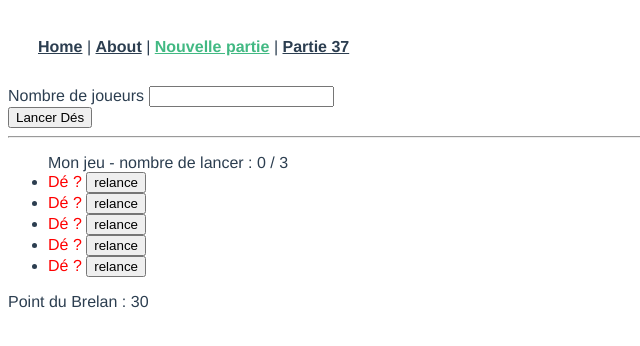
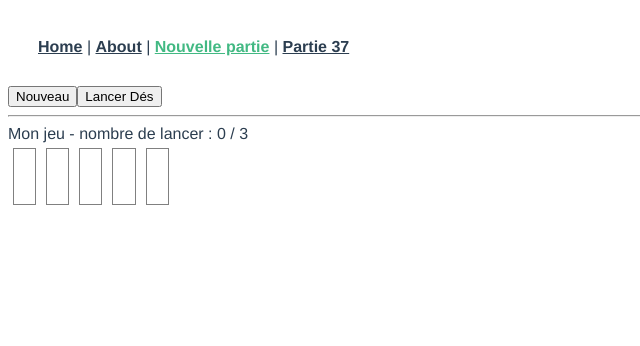
Before and after one commit to matalabanana/yams, a Vue app: page /start in a window 1280 px wide. Shown: the top 346 px of the page, without its empty margins (0-640 px from the left). Built offline with nearby package versions, Linux system fonts and the light colour scheme.

Commit message:
correction

```diff
--- a/src/components/De.vue
+++ b/src/components/De.vue
@@ -18,9 +18,8 @@ export default {
 
 
 <template>
-	<div v-bind:class="{actif : relance}">
-		Dé {{valeur>0 ? valeur : '?'}}
-		<button @click="emitToggleDe"> {{relance ? 'relance' : 'garde'}} </button>
+	<div class="deCarre" v-bind:class="{keep : !relance}" @click="emitToggleDe">
+		{{valeur>0 ? valeur : '&nbsp;'}}
 	</div>
 </template>
 
@@ -28,5 +27,6 @@ export default {
 
 
 <style>
-	.actif { color:red; }
+	.keep { background:green; }
+	.deCarre { font-size: 40px; cursor:pointer; border: 1px solid grey; padding: 5px; margin: 5px; float: left; }
 </style>
--- a/src/components/Jeu.vue
+++ b/src/components/Jeu.vue
@@ -9,7 +9,6 @@ export default {
   },
   data() {
     return {
-      pointBrelan:30,
       count:0,
       des: [
         { id:0, valeur:0, relance: true },
@@ -31,7 +30,17 @@ export default {
     },
     changeDeStatut(payload) {
       console.log('change le statut de '+payload.idex)
-      this.des[payload.idex].relance = ! this.des[payload.idex].relance
+      if (this.des[payload.idex].valeur == 0) {
+        this.des[payload.idex].relance = true;
+      } else {
+        this.des[payload.idex].relance = ! this.des[payload.idex].relance
+      }
+    },
+    clearJeu() {
+      for (let i=0; i < 5; i++) {
+        this.des[i].valeur = 0
+        this.des[i].relance = true;
+      }
     }
   }
 }
@@ -40,21 +49,14 @@ export default {
 
 <template>
 	<div>
-		Nombre de joueurs <input type="text" class="form-control">
-		<br>
-		<!--<button class="btn btn-success">Démarrer le jeu </button>  -->
+		<button v-on:click="clearJeu"> Nouveau </button>
 
 		<button v-on:click="lancerDes">Lancer Dés</button>
 
 		<hr>
-		<ul> Mon jeu - nombre de lancer : {{count}} / 3
-			<li v-for="de in des" :key="de.id">
-				<De v-bind:id="de.id" v-bind:valeur="de.valeur" v-bind:relance="de.relance" @toggle-de="changeDeStatut"> </De>
-			</li>
-		</ul>
-
-		Point du Brelan : {{pointBrelan}}
-
+		Mon jeu - nombre de lancer : {{count}} / 3
+    <br>
+		<De v-for="de in des" :key="de.id" v-bind:id="de.id" v-bind:valeur="de.valeur" v-bind:relance="de.relance" @toggle-de="changeDeStatut"> </De>
 
 	</div>
 </template>
--- a/src/components/Joueur.vue
+++ b/src/components/Joueur.vue
@@ -3,7 +3,8 @@
 export default {
   name: 'Joueur',
   props: {
-    prenom: { type: String , required: true},
+    prenom:  { type: String , required: true},
+    libelle: { type: Boolean, default: false},
   },
   data() {
     return {
@@ -45,10 +46,10 @@ export default {
 <template>
 	<div>
 		<b>{{prenom}}</b>
-		<table>
+		<table style="border:1px dashed;margin-right:20px;">
 			<tr v-for="x in resultats" :key="x.id">
-				<td> {{x.description}} </td>
-          <td> {{x.pt}} </td>
+				<td> <label v-if="libelle">{{x.description }} </label></td>
+          <td style="min-width: 50px;"> {{x.pt >= 0 ? x.pt : '&nbsp;'}} </td>
 			</tr>
 		</table>
 
--- a/src/components/PartieDetail.vue
+++ b/src/components/PartieDetail.vue
@@ -12,7 +12,9 @@ export default {
 <template>
 	<div>
     Affichage ici de la partie Partie: {{ $route.params.id }}
-    <Joueur prenom="Gérard"> </Joueur>
+    <hr>
+    <div style="float: left"> <Joueur prenom="Théo" libelle="true"> </Joueur> </div>
+    <div style="float: left"> <Joueur prenom="Manon"> </Joueur> </div>
   </div>
 
 </template>
```
Also changed, not shown: src/assets/logo.png, 1 other file (tests, documents, lock files or other folders).
